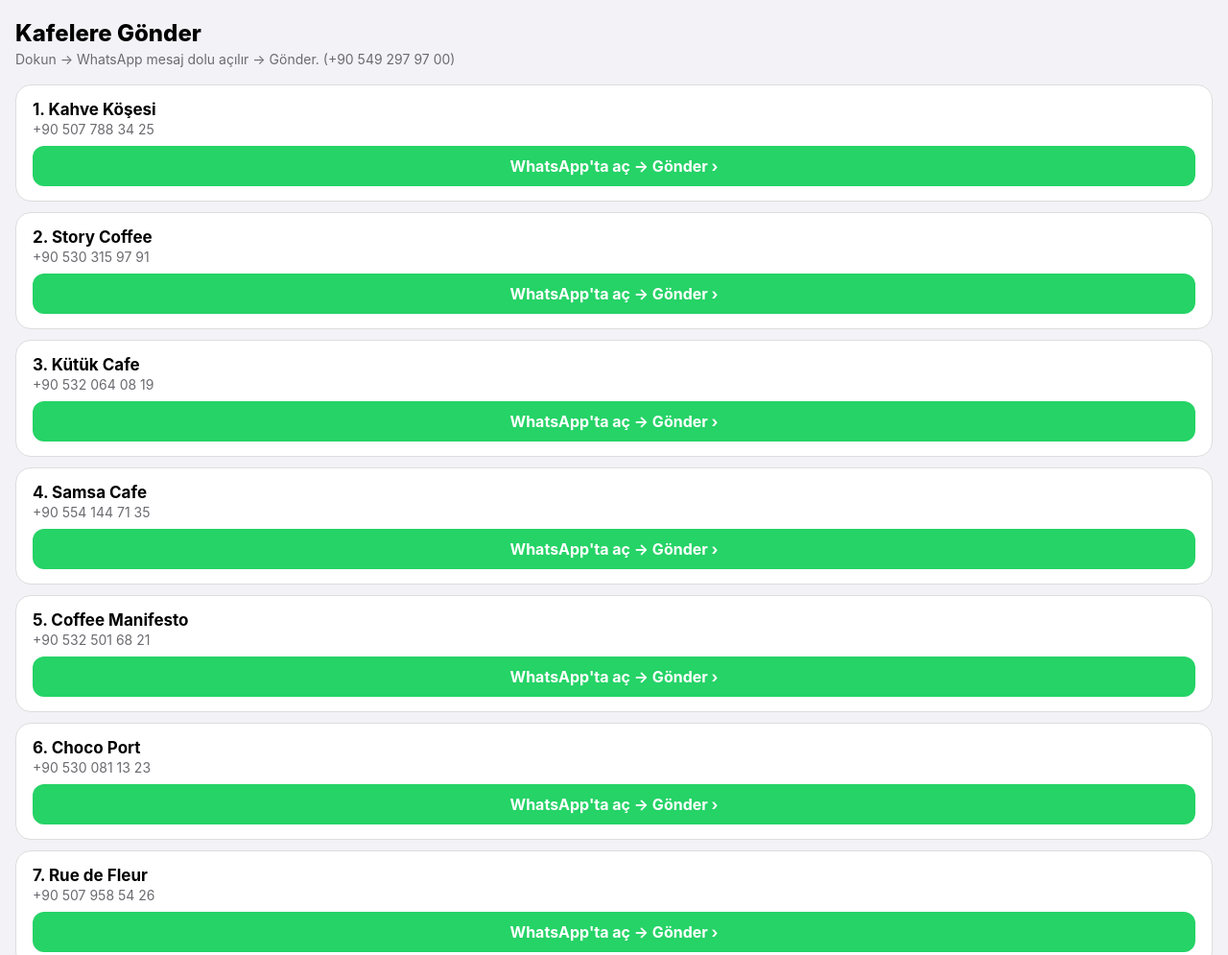
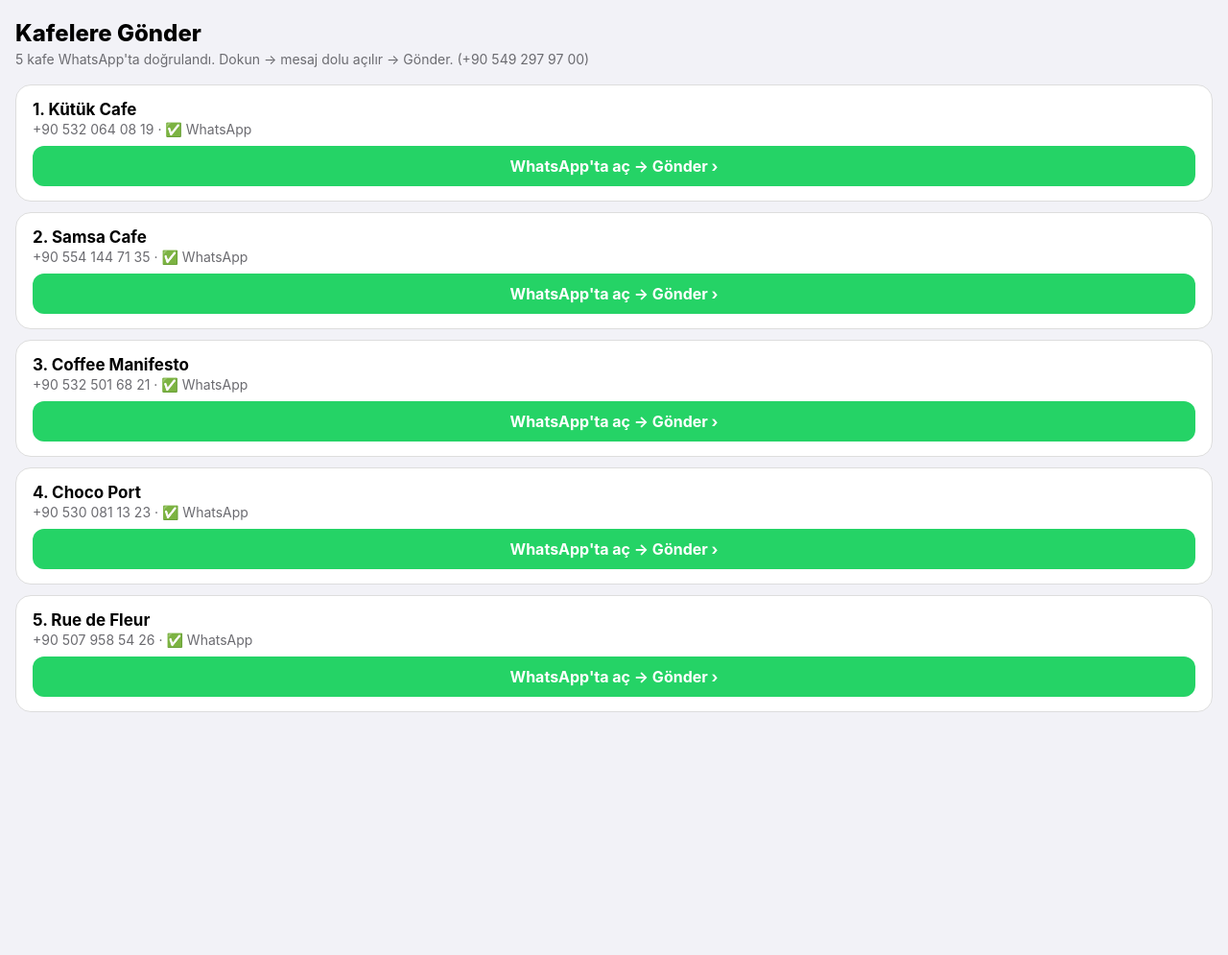
Before and after one commit to roydeb11/roy-menu-demo, a plain HTML site: page gonder.html in a window 1280 px wide. Shown: the top 995 px of the page at 96% size. After the commit the page ends 813 px from the top, so only its background shows below. Drawn offline with Linux system fonts and the light colour scheme.

Commit message:
Send page: 5 WhatsApp-verified cafés only

```diff
--- a/gonder.html
+++ b/gonder.html
@@ -5,26 +5,20 @@ h1{font-size:24px;font-weight:800}.sub{color:#6b6b70;font-size:14px;margin:4px 0
 .card{display:block;background:#fff;border-radius:16px;padding:15px 17px;margin-bottom:11px;text-decoration:none;color:#000;border:.5px solid #ddd}
 .n{font-size:17px;font-weight:700}.p{color:#6b6b70;font-size:14px;margin-top:2px}
 .go{margin-top:9px;background:#25D366;color:#fff;font-weight:700;text-align:center;padding:11px;border-radius:12px}</style></head><body>
-<h1>Kafelere Gönder</h1><div class="sub">Dokun → WhatsApp mesaj dolu açılır → Gönder. (+90 549 297 97 00)</div>
-  <a class="card" href="https://wa.me/905077883425?text=Merhaba%20Kahve%20K%C3%B6%C5%9Fesi%20%F0%9F%91%8B%20Kafeler%20i%C3%A7in%20premium%20dijital%20men%C3%BC%20%2B%20masa%20QR%27%C4%B1%20haz%C4%B1rl%C4%B1yoruz.%20Bizi%20ay%C4%B1ran%3A%20kusursuz%20tasar%C4%B1m%20ve%20saniyede%20a%C3%A7%C4%B1lan%20y%C3%BCksek%20performans.%20Canl%C4%B1%20%C3%B6rnek%3A%20https%3A//roydeb11.github.io/roy-menu-demo/%20%E2%80%94%20%C4%B0sterseniz%20men%C3%BCn%C3%BCzle%20%C3%BCcretsiz%20bir%20demo%20%C3%A7%C4%B1karal%C4%B1m%20%F0%9F%99%82" target="_blank" rel="noopener">
-    <div class="n">1. Kahve Köşesi</div><div class="p">+90 507 788 34 25</div>
-    <div class="go">WhatsApp'ta aç → Gönder ›</div></a>
-  <a class="card" href="https://wa.me/905303159791?text=Merhaba%20Story%20Coffee%20%F0%9F%91%8B%20Kafeler%20i%C3%A7in%20premium%20dijital%20men%C3%BC%20%2B%20masa%20QR%27%C4%B1%20haz%C4%B1rl%C4%B1yoruz.%20Bizi%20ay%C4%B1ran%3A%20kusursuz%20tasar%C4%B1m%20ve%20saniyede%20a%C3%A7%C4%B1lan%20y%C3%BCksek%20performans.%20Canl%C4%B1%20%C3%B6rnek%3A%20https%3A//roydeb11.github.io/roy-menu-demo/%20%E2%80%94%20%C4%B0sterseniz%20men%C3%BCn%C3%BCzle%20%C3%BCcretsiz%20bir%20demo%20%C3%A7%C4%B1karal%C4%B1m%20%F0%9F%99%82" target="_blank" rel="noopener">
-    <div class="n">2. Story Coffee</div><div class="p">+90 530 315 97 91</div>
-    <div class="go">WhatsApp'ta aç → Gönder ›</div></a>
+<h1>Kafelere Gönder</h1><div class="sub">5 kafe WhatsApp'ta doğrulandı. Dokun → mesaj dolu açılır → Gönder. (+90 549 297 97 00)</div>
   <a class="card" href="https://wa.me/905320640819?text=Merhaba%20K%C3%BCt%C3%BCk%20Cafe%20%F0%9F%91%8B%20Kafeler%20i%C3%A7in%20premium%20dijital%20men%C3%BC%20%2B%20masa%20QR%27%C4%B1%20haz%C4%B1rl%C4%B1yoruz.%20Bizi%20ay%C4%B1ran%3A%20kusursuz%20tasar%C4%B1m%20ve%20saniyede%20a%C3%A7%C4%B1lan%20y%C3%BCksek%20performans.%20Canl%C4%B1%20%C3%B6rnek%3A%20https%3A//roydeb11.github.io/roy-menu-demo/%20%E2%80%94%20%C4%B0sterseniz%20men%C3%BCn%C3%BCzle%20%C3%BCcretsiz%20bir%20demo%20%C3%A7%C4%B1karal%C4%B1m%20%F0%9F%99%82" target="_blank" rel="noopener">
-    <div class="n">3. Kütük Cafe</div><div class="p">+90 532 064 08 19</div>
+    <div class="n">1. Kütük Cafe</div><div class="p">+90 532 064 08 19 · ✅ WhatsApp</div>
     <div class="go">WhatsApp'ta aç → Gönder ›</div></a>
   <a class="card" href="https://wa.me/905541447135?text=Merhaba%20Samsa%20Cafe%20%F0%9F%91%8B%20Kafeler%20i%C3%A7in%20premium%20dijital%20men%C3%BC%20%2B%20masa%20QR%27%C4%B1%20haz%C4%B1rl%C4%B1yoruz.%20Bizi%20ay%C4%B1ran%3A%20kusursuz%20tasar%C4%B1m%20ve%20saniyede%20a%C3%A7%C4%B1lan%20y%C3%BCksek%20performans.%20Canl%C4%B1%20%C3%B6rnek%3A%20https%3A//roydeb11.github.io/roy-menu-demo/%20%E2%80%94%20%C4%B0sterseniz%20men%C3%BCn%C3%BCzle%20%C3%BCcretsiz%20bir%20demo%20%C3%A7%C4%B1karal%C4%B1m%20%F0%9F%99%82" target="_blank" rel="noopener">
-    <div class="n">4. Samsa Cafe</div><div class="p">+90 554 144 71 35</div>
+    <div class="n">2. Samsa Cafe</div><div class="p">+90 554 144 71 35 · ✅ WhatsApp</div>
     <div class="go">WhatsApp'ta aç → Gönder ›</div></a>
   <a class="card" href="https://wa.me/905325016821?text=Merhaba%20Coffee%20Manifesto%20%F0%9F%91%8B%20Kafeler%20i%C3%A7in%20premium%20dijital%20men%C3%BC%20%2B%20masa%20QR%27%C4%B1%20haz%C4%B1rl%C4%B1yoruz.%20Bizi%20ay%C4%B1ran%3A%20kusursuz%20tasar%C4%B1m%20ve%20saniyede%20a%C3%A7%C4%B1lan%20y%C3%BCksek%20performans.%20Canl%C4%B1%20%C3%B6rnek%3A%20https%3A//roydeb11.github.io/roy-menu-demo/%20%E2%80%94%20%C4%B0sterseniz%20men%C3%BCn%C3%BCzle%20%C3%BCcretsiz%20bir%20demo%20%C3%A7%C4%B1karal%C4%B1m%20%F0%9F%99%82" target="_blank" rel="noopener">
-    <div class="n">5. Coffee Manifesto</div><div class="p">+90 532 501 68 21</div>
+    <div class="n">3. Coffee Manifesto</div><div class="p">+90 532 501 68 21 · ✅ WhatsApp</div>
     <div class="go">WhatsApp'ta aç → Gönder ›</div></a>
   <a class="card" href="https://wa.me/905300811323?text=Merhaba%20Choco%20Port%20%F0%9F%91%8B%20Kafeler%20i%C3%A7in%20premium%20dijital%20men%C3%BC%20%2B%20masa%20QR%27%C4%B1%20haz%C4%B1rl%C4%B1yoruz.%20Bizi%20ay%C4%B1ran%3A%20kusursuz%20tasar%C4%B1m%20ve%20saniyede%20a%C3%A7%C4%B1lan%20y%C3%BCksek%20performans.%20Canl%C4%B1%20%C3%B6rnek%3A%20https%3A//roydeb11.github.io/roy-menu-demo/%20%E2%80%94%20%C4%B0sterseniz%20men%C3%BCn%C3%BCzle%20%C3%BCcretsiz%20bir%20demo%20%C3%A7%C4%B1karal%C4%B1m%20%F0%9F%99%82" target="_blank" rel="noopener">
-    <div class="n">6. Choco Port</div><div class="p">+90 530 081 13 23</div>
+    <div class="n">4. Choco Port</div><div class="p">+90 530 081 13 23 · ✅ WhatsApp</div>
     <div class="go">WhatsApp'ta aç → Gönder ›</div></a>
   <a class="card" href="https://wa.me/905079585426?text=Merhaba%20Rue%20de%20Fleur%20%F0%9F%91%8B%20Kafeler%20i%C3%A7in%20premium%20dijital%20men%C3%BC%20%2B%20masa%20QR%27%C4%B1%20haz%C4%B1rl%C4%B1yoruz.%20Bizi%20ay%C4%B1ran%3A%20kusursuz%20tasar%C4%B1m%20ve%20saniyede%20a%C3%A7%C4%B1lan%20y%C3%BCksek%20performans.%20Canl%C4%B1%20%C3%B6rnek%3A%20https%3A//roydeb11.github.io/roy-menu-demo/%20%E2%80%94%20%C4%B0sterseniz%20men%C3%BCn%C3%BCzle%20%C3%BCcretsiz%20bir%20demo%20%C3%A7%C4%B1karal%C4%B1m%20%F0%9F%99%82" target="_blank" rel="noopener">
-    <div class="n">7. Rue de Fleur</div><div class="p">+90 507 958 54 26</div>
+    <div class="n">5. Rue de Fleur</div><div class="p">+90 507 958 54 26 · ✅ WhatsApp</div>
     <div class="go">WhatsApp'ta aç → Gönder ›</div></a>
 </body></html>
```
